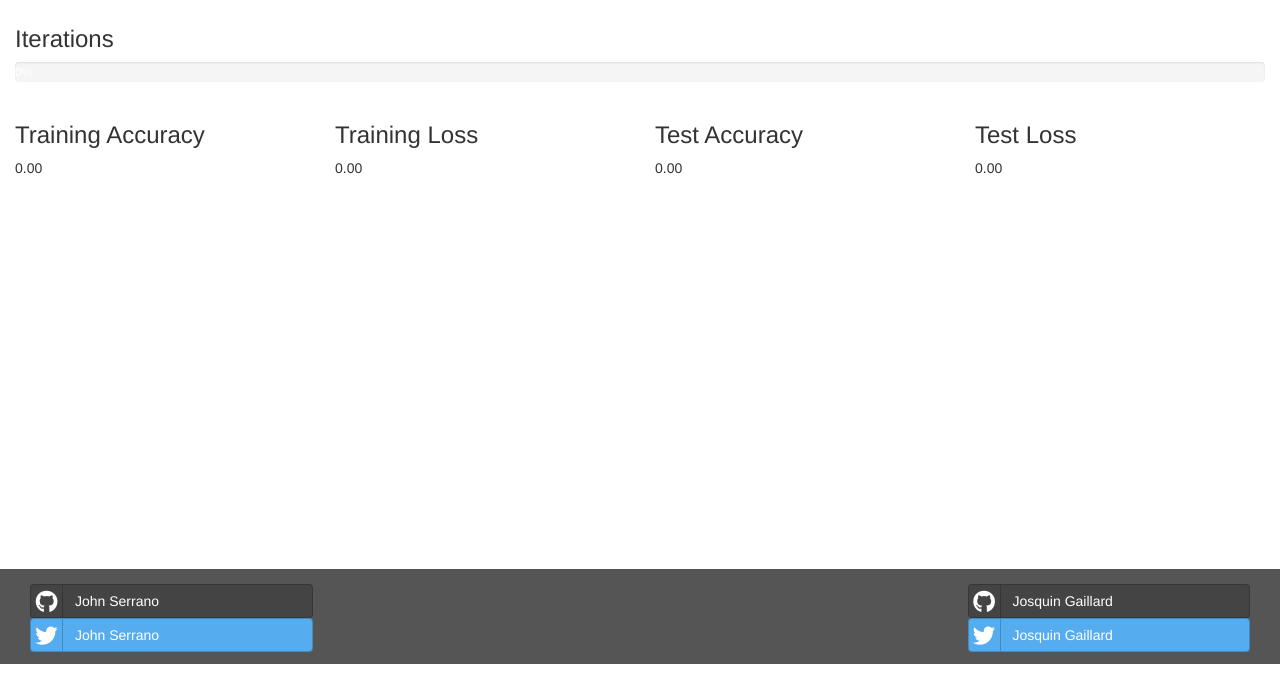
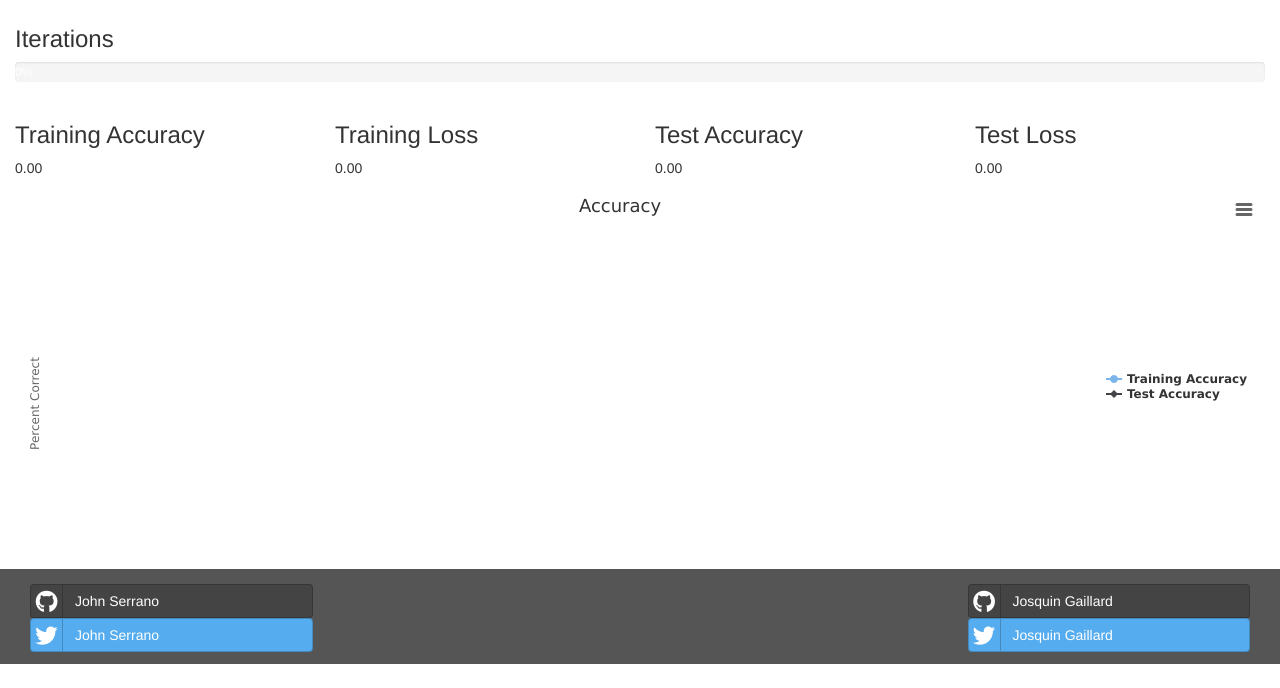
Before and after one commit to johnSerrano/DockerCon-Challenge, a Flask app: page /results in a window 1280 px wide. Shown: the part 136-824 px from the top of the page. Before the commit the page ends 800 px from the top, so only its background shows below. Run offline with Flask 2, Linux system fonts and the light colour scheme; some libraries are stand-ins or nearby versions.

Commit message:
pretty graph

```diff
--- a/templates/results.html
+++ b/templates/results.html
@@ -10,9 +10,15 @@
 	<link rel="stylesheet" href="social.css">
 	<script src="https://ajax.googleapis.com/ajax/libs/jquery/1.12.2/jquery.min.js"></script>
 	<script src="http://maxcdn.bootstrapcdn.com/bootstrap/3.3.6/js/bootstrap.min.js"></script>
+	<script src="https://code.highcharts.com/highcharts.js"></script>
+	<script src="https://code.highcharts.com/modules/exporting.js"></script>
 	<script type="text/javascript" src="//cdnjs.cloudflare.com/ajax/libs/socket.io/1.3.5/socket.io.min.js"></script>
 	<script>
 		$(document).ready(function() {
+			var data1 = []
+			var data2 = []
+			chart(data1, data2)
+
 			var socket = io.connect('http://' + document.domain + ':' + location.port);
 			socket.on('connect', function(){
 				socket.emit('join', {room: 'results_room'});
@@ -30,12 +36,54 @@
 				$("#val_acc").html(msg["val_acc"])
 				$("#val_loss").html(msg["val_loss"])
 
+				data1.push(msg["acc"])
+				data2.push(msg["val_acc"])
+
 				if (msg["done"] == true) {
 					$('#progress_bar_epochs').toggleClass("progress-bar-striped active progress-bar-success")
                 			socket.emit('disconnect request');
+				} else {
+					chart(data1, data2)
 				}
 			});
 		});
+
+		function chart(data1, data2) {
+			$(function () {
+			    $('#container').highcharts({
+			        title: {
+			            text: 'Accuracy',
+			            x: -20 //center
+			        },
+			        xAxis: {
+			            categories: []
+			        },
+			        yAxis: {
+			            title: {
+			                text: 'Percent Correct'
+			            },
+			            plotLines: [{
+			                value: 0,
+			                width: 1,
+			                color: '#808080'
+			            }]
+			        },
+			        legend: {
+			            layout: 'vertical',
+			            align: 'right',
+			            verticalAlign: 'middle',
+			            borderWidth: 0
+			        },
+			        series: [{
+			            name: 'Training Accuracy',
+			            data: data1
+			        }, {
+			            name: 'Test Accuracy',
+			            data: data2
+			    	}]
+			    });
+			});
+		}
 	</script>
 	<style>
 		/* Remove the navbar's default margin-bottom and rounded borders */
@@ -145,6 +193,7 @@
 				<p id="val_loss">0.00</p>
 			</div>
 		</div>
+		<div id="container" style="min-width: 310px; height: 400px; margin: 0 auto"></div>
 	</div>
 
 	<footer class="footer">
```
Also changed, not shown: 1 other file.
